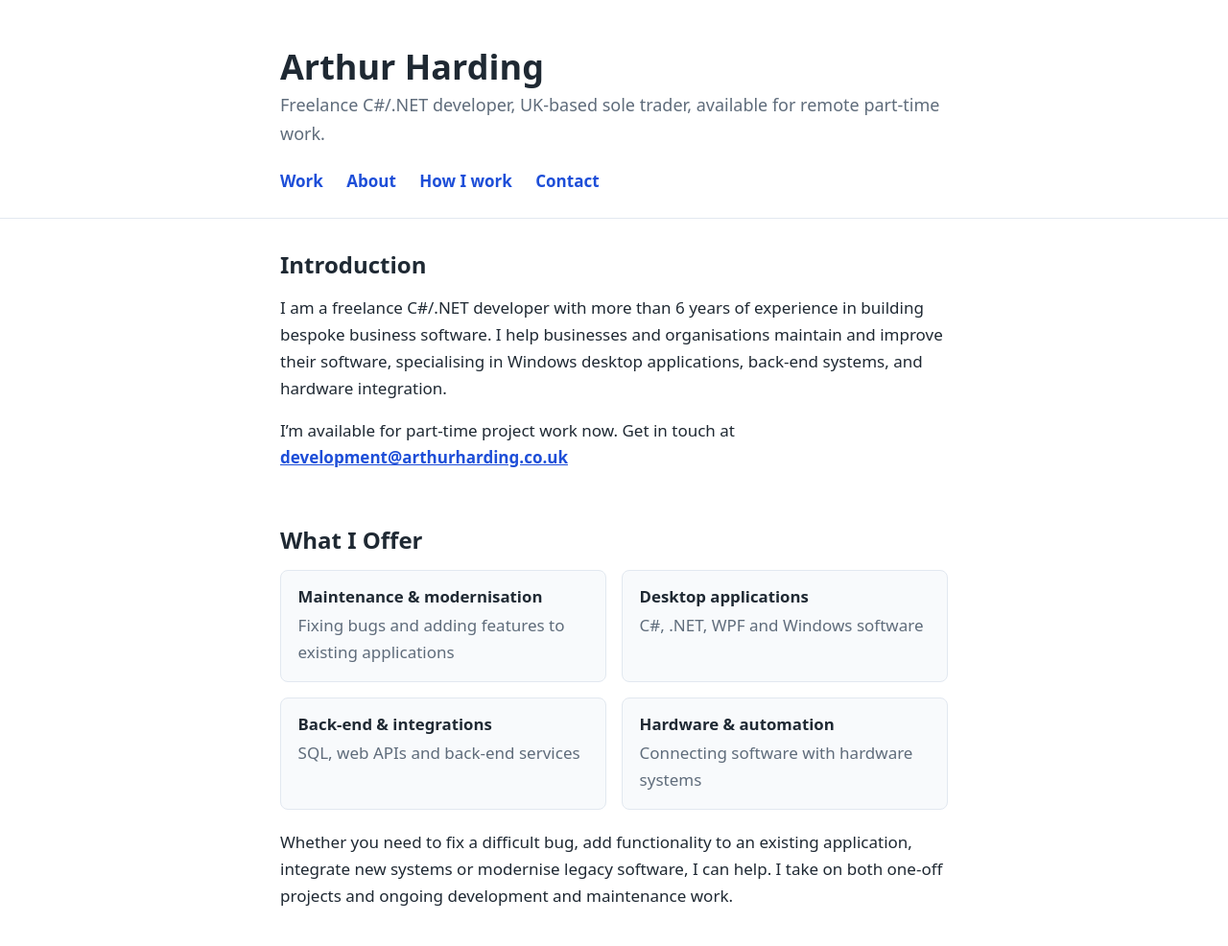
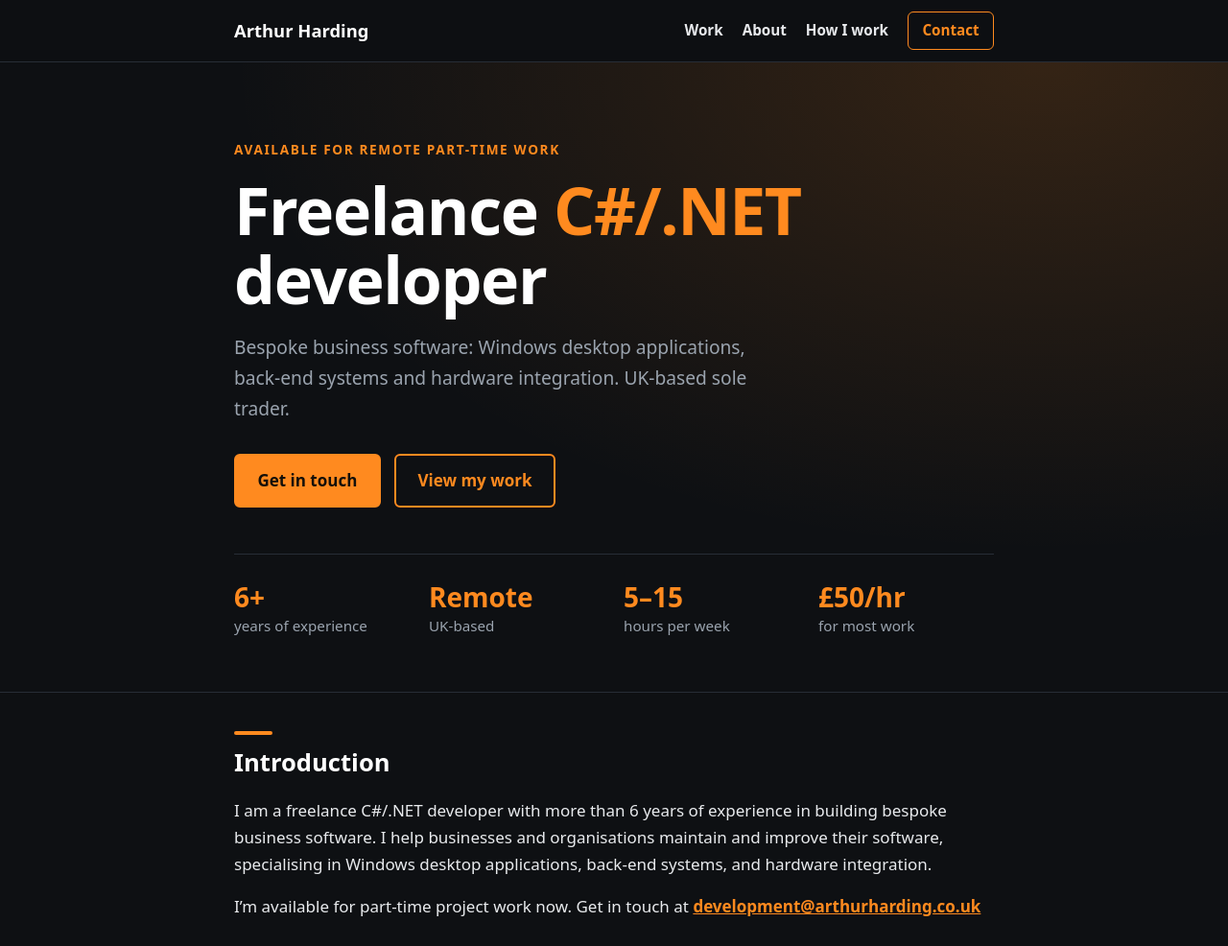
Before and after one commit to arthurHarding/dev-portfolio, a plain HTML site: page index.html in a window 1280 px wide. Shown: the top 986 px of the page at 96% size. Drawn offline with Linux system fonts and the light colour scheme.

Commit message:
updated styling

```diff
--- a/index.html
+++ b/index.html
@@ -13,17 +13,34 @@
 <body>
 
   <header class="site-header">
-    <div class="container">
-      <h1>Arthur Harding</h1>
-      <p class="tagline">Freelance C#/.NET developer, UK-based sole trader, available for remote part-time work.</p>
+    <div class="container header-inner">
+      <a class="logo" href="#top">Arthur Harding</a>
       <nav aria-label="Page sections">
         <a href="#work">Work</a>
         <a href="#about">About</a>
         <a href="#how-i-work">How I work</a>
-        <a href="#contact">Contact</a>
+        <a class="nav-cta" href="#contact">Contact</a>
       </nav>
     </div>
   </header>
+
+  <section class="hero" id="top">
+    <div class="container">
+      <p class="eyebrow">Available for remote part-time work</p>
+      <h1>Freelance <span class="accent">C#/.NET</span> developer</h1>
+      <p class="lead">Bespoke business software: Windows desktop applications, back-end systems and hardware integration. UK-based sole trader.</p>
+      <div class="hero-buttons">
+        <a class="button" href="mailto:development@arthurharding.co.uk">Get in touch</a>
+        <a class="button button-outline" href="#work">View my work</a>
+      </div>
+      <dl class="facts">
+        <div><dt>6+</dt><dd>years of experience</dd></div>
+        <div><dt>Remote</dt><dd>UK-based</dd></div>
+        <div><dt>5–15</dt><dd>hours per week</dd></div>
+        <div><dt>£50/hr</dt><dd>for most work</dd></div>
+      </dl>
+    </div>
+  </section>
 
   <main class="container">
 
--- a/styles.css
+++ b/styles.css
@@ -1,30 +1,22 @@
-/* Basic placeholder styling - easy to restyle later.
-   All colours and sizing live in the variables below. */
+/* Dark theme with orange accents.
+   Change the colours and width in the variables below. */
 
 :root {
-  --bg: #ffffff;
-  --text: #1f2933;
-  --muted: #5f6c7b;
-  --accent: #1d4ed8;
-  --border: #e2e8f0;
-  --card-bg: #f8fafc;
-  --max-width: 46rem;
-}
-
-@media (prefers-color-scheme: dark) {
-  :root {
-    --bg: #111827;
-    --text: #e5e7eb;
-    --muted: #9ca3af;
-    --accent: #7cb0ff;
-    --border: #2d3748;
-    --card-bg: #1a2233;
-  }
+  color-scheme: dark;
+  --bg: #0e1013;
+  --surface: #161a20;
+  --border: #272d36;
+  --text: #e8eaed;
+  --muted: #9aa3ae;
+  --accent: #ff8a1f;
+  --accent-hover: #ffa247;
+  --on-accent: #14100a;
+  --max-width: 52rem;
 }
 
 * { box-sizing: border-box; }
 
-html { scroll-behavior: smooth; }
+html { scroll-behavior: smooth; scroll-padding-top: 4.5rem; }
 
 body {
   margin: 0;
@@ -42,47 +34,182 @@ body {
 }
 
 a { color: var(--accent); }
-a:focus-visible { outline: 3px solid var(--accent); outline-offset: 2px; }
+a:hover { color: var(--accent-hover); }
+a:focus-visible,
+.button:focus-visible {
+  outline: 3px solid var(--accent);
+  outline-offset: 3px;
+}
 
-/* Header */
+strong { color: #fff; }
+
+/* Header / nav */
 .site-header {
-  padding: 3rem 0 1.5rem;
+  position: sticky;
+  top: 0;
+  z-index: 10;
+  background: rgba(14, 16, 19, 0.9);
+  backdrop-filter: blur(8px);
   border-bottom: 1px solid var(--border);
 }
 
-.site-header h1 {
-  margin: 0 0 0.25rem;
-  font-size: 2.25rem;
+.header-inner {
+  display: flex;
+  align-items: center;
+  justify-content: space-between;
+  gap: 1rem;
+  min-height: 4rem;
+}
+
+.logo {
+  color: #fff;
+  font-weight: 800;
+  font-size: 1.15rem;
+  text-decoration: none;
+}
+
+.logo:hover { color: var(--accent); }
+
+nav { display: flex; align-items: center; gap: 1.25rem; flex-wrap: wrap; }
+
+nav a {
+  color: var(--text);
+  text-decoration: none;
+  font-size: 0.95rem;
+  font-weight: 600;
+}
+
+nav a:hover { color: var(--accent); }
+
+nav .nav-cta {
+  padding: 0.4rem 0.9rem;
+  border: 1px solid var(--accent);
+  border-radius: 6px;
+  color: var(--accent);
+}
+
+nav .nav-cta:hover {
+  background: var(--accent);
+  color: var(--on-accent);
+}
+
+/* Hero */
+.hero {
+  padding: 5rem 0 3.5rem;
+  background:
+    radial-gradient(ellipse at 85% 0%, rgba(255, 138, 31, 0.16), transparent 55%),
+    var(--bg);
+  border-bottom: 1px solid var(--border);
+}
+
+.eyebrow {
+  margin: 0 0 1rem;
+  color: var(--accent);
+  font-size: 0.85rem;
+  font-weight: 700;
+  letter-spacing: 0.12em;
+  text-transform: uppercase;
+}
+
+.hero h1 {
+  margin: 0 0 1.25rem;
+  font-size: clamp(2.4rem, 7vw, 4.25rem);
+  line-height: 1.05;
+  font-weight: 800;
+  letter-spacing: -0.02em;
+  color: #fff;
+}
+
+.accent { color: var(--accent); }
+
+.lead {
+  max-width: 36rem;
+  margin: 0 0 2rem;
+  color: var(--muted);
+  font-size: 1.2rem;
+}
+
+.hero-buttons {
+  display: flex;
+  flex-wrap: wrap;
+  gap: 0.9rem;
+  margin-bottom: 3rem;
+}
+
+.button {
+  display: inline-block;
+  padding: 0.75rem 1.4rem;
+  background: var(--accent);
+  border: 2px solid var(--accent);
+  border-radius: 6px;
+  color: var(--on-accent);
+  font-weight: 700;
+  text-decoration: none;
+}
+
+.button:hover {
+  background: var(--accent-hover);
+  border-color: var(--accent-hover);
+  color: var(--on-accent);
+}
+
+.button-outline {
+  background: transparent;
+  color: var(--accent);
+}
+
+.button-outline:hover {
+  background: var(--accent);
+  color: var(--on-accent);
+}
+
+.facts {
+  display: grid;
+  grid-template-columns: repeat(auto-fit, minmax(8rem, 1fr));
+  gap: 1.25rem;
+  margin: 0;
+  padding-top: 1.75rem;
+  border-top: 1px solid var(--border);
+}
+
+.facts dt {
+  color: var(--accent);
+  font-size: 1.75rem;
+  font-weight: 800;
   line-height: 1.2;
 }
 
-.tagline {
-  margin: 0 0 1.25rem;
+.facts dd {
+  margin: 0;
   color: var(--muted);
-  font-size: 1.125rem;
+  font-size: 0.95rem;
 }
 
-nav a {
-  margin-right: 1.25rem;
-  text-decoration: none;
-  font-weight: 600;
+/* Sections */
+section { padding: 2.5rem 0 0.5rem; }
+
+h2 {
+  margin: 0 0 1.25rem;
+  font-size: 1.6rem;
+  line-height: 1.3;
+  color: #fff;
 }
 
-nav a:hover { text-decoration: underline; }
-
-/* Sections */
-section { padding: 2rem 0 0.5rem; }
-
-h2 {
-  margin: 0 0 1rem;
-  font-size: 1.5rem;
-  line-height: 1.3;
+h2::before {
+  content: "";
+  display: block;
+  width: 2.5rem;
+  height: 4px;
+  margin-bottom: 0.75rem;
+  background: var(--accent);
+  border-radius: 2px;
 }
 
 h3 {
   margin: 0 0 0.25rem;
   font-size: 1.15rem;
   line-height: 1.35;
+  color: #fff;
 }
 
 p { margin: 0 0 1rem; }
@@ -92,13 +219,14 @@ p { margin: 0 0 1rem; }
   display: grid;
   grid-template-columns: repeat(auto-fit, minmax(14rem, 1fr));
   gap: 1rem;
-  margin-bottom: 1.25rem;
+  margin-bottom: 1.5rem;
 }
 
 .card {
-  padding: 1rem 1.1rem;
-  background: var(--card-bg);
+  padding: 1.1rem 1.2rem;
+  background: var(--surface);
   border: 1px solid var(--border);
+  border-top: 3px solid var(--accent);
   border-radius: 8px;
 }
 
@@ -107,12 +235,13 @@ p { margin: 0 0 1rem; }
 
 /* Projects */
 .project {
-  margin-bottom: 2rem;
-  padding-bottom: 0.5rem;
-  border-bottom: 1px solid var(--border);
+  margin-bottom: 1.5rem;
+  padding: 1.4rem 1.5rem 0.5rem;
+  background: var(--surface);
+  border: 1px solid var(--border);
+  border-left: 4px solid var(--accent);
+  border-radius: 8px;
 }
-
-.project:last-child { border-bottom: 0; }
 
 .dates {
   color: var(--muted);
@@ -121,10 +250,10 @@ p { margin: 0 0 1rem; }
 }
 
 .tech {
-  margin: 0 0 0.75rem;
-  color: var(--muted);
-  font-size: 0.95rem;
-  font-style: italic;
+  margin: 0 0 0.9rem;
+  color: var(--accent);
+  font-family: ui-monospace, SFMono-Regular, Menlo, Consolas, monospace;
+  font-size: 0.9rem;
 }
 
 figure { margin: 0 0 1rem; }
@@ -148,7 +277,11 @@ figure img {
 
 .site-footer p { margin: 0; }
 
-@media (max-width: 480px) {
-  .site-header h1 { font-size: 1.9rem; }
+@media (max-width: 560px) {
   body { font-size: 1rem; }
+  .hero { padding: 3rem 0 2.5rem; }
+  .header-inner { padding-top: 0.5rem; padding-bottom: 0.5rem; }
+  nav { gap: 0.9rem; }
+  nav a:not(.nav-cta) { font-size: 0.85rem; }
+  .project { padding: 1.1rem 1.1rem 0.4rem; }
 }
```
